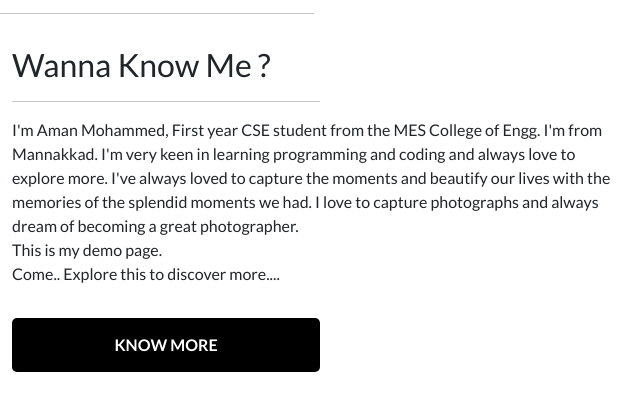
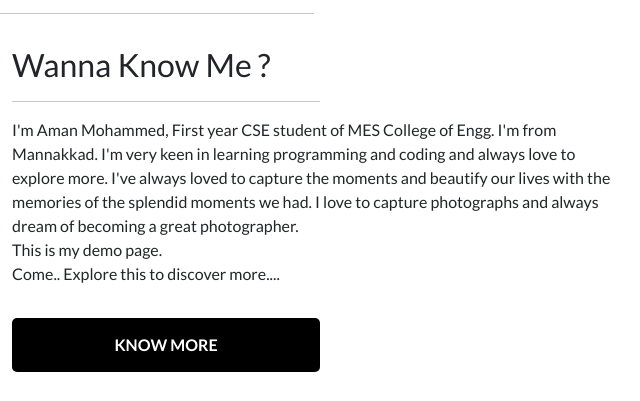
Before and after one commit to amxn-mhd/portfolio, a plain HTML site: page index.html in a window 1280 px wide. Shown: the part 1046-1447 px from the top of the page, 640-1280 px from the left. Drawn offline with nearby package versions, Linux system fonts and the light colour scheme.

Commit message:
Add files via upload

```diff
--- a/index.html
+++ b/index.html
@@ -69,7 +69,7 @@
                     <h2>Wanna Know Me ?</h2>
                     <hr class="w-50">
                     <p class="display-8">
-                        I'm Aman Mohammed, First year CSE student from the MES College of Engg.
+                        I'm Aman Mohammed, First year CSE student of MES College of Engg.
                         I'm from Mannakkad. I'm very keen in learning programming and coding and
                         always love to explore more. I've always loved to capture the moments and
                         beautify our lives with the memories of the splendid moments we had.
```
